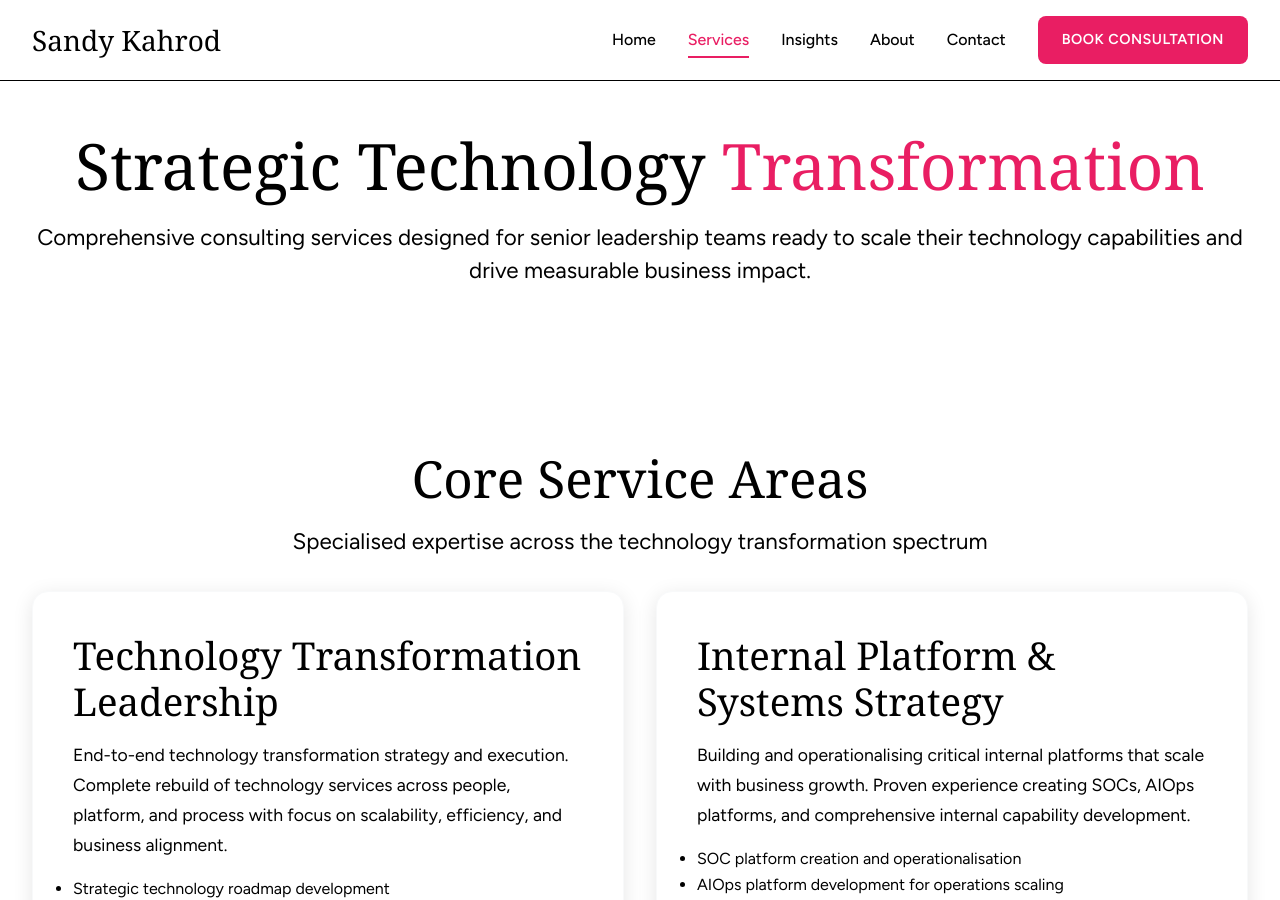
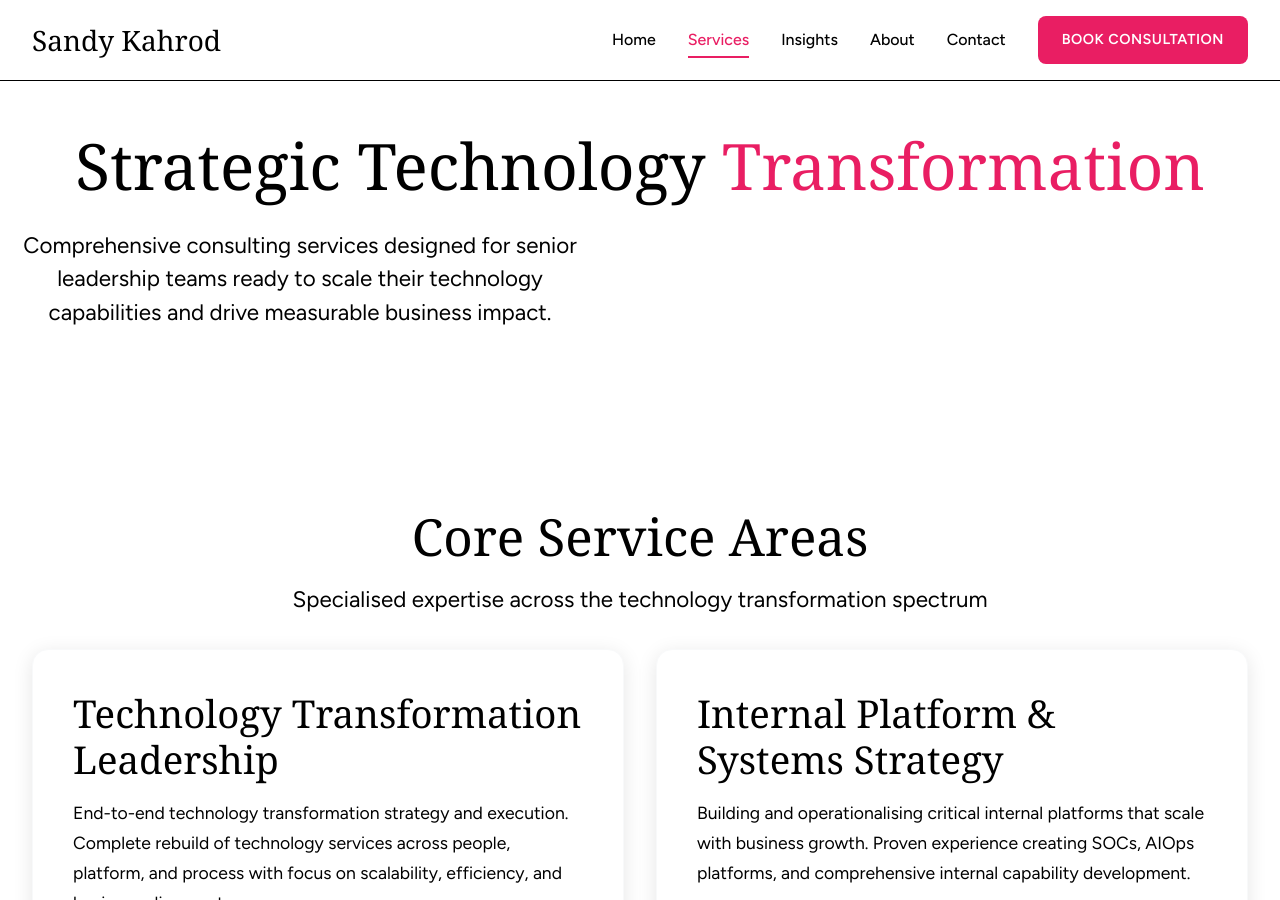
Before and after one commit to skahrod/skahrod.github.io, a Jekyll site: the page built from services.html, in a window 1280 px wide and 900 px high. Built offline with Jekyll 4.4.1, drawn with Linux system fonts in a browser that asks for light colours; some web fonts are replaced.

Commit message:
Hero alignment

```diff
--- a/services.html
+++ b/services.html
@@ -5,8 +5,8 @@ permalink: /services/
 ---
 
 <!-- Hero Section -->
-<section class="hero-content" style="padding: 8rem 0 4rem; background: var(--pure-white);">
-    <div class="container">
+<section class="hero" style="padding: 8rem 0 4rem; background: var(--pure-white);">
+    <div class="content">
         <div class="text-center">
             <h1>Strategic Technology <span style="color: var(--hot-pink);">Transformation</span></h1>
             <p class="lead">Comprehensive consulting services designed for senior leadership teams ready to scale their technology capabilities and drive measurable business impact.</p>
```
